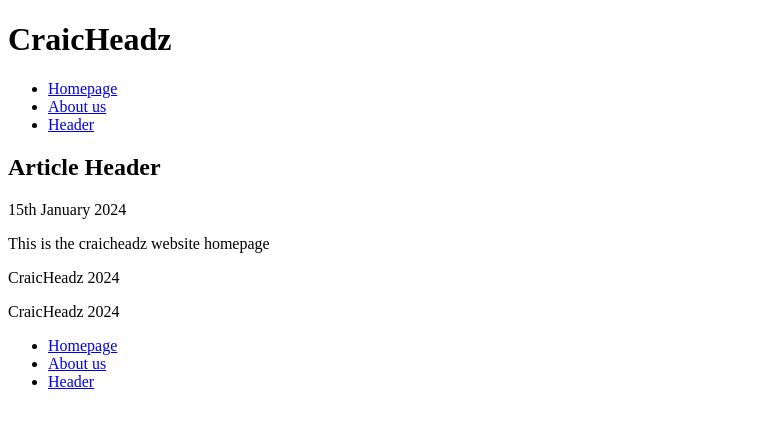
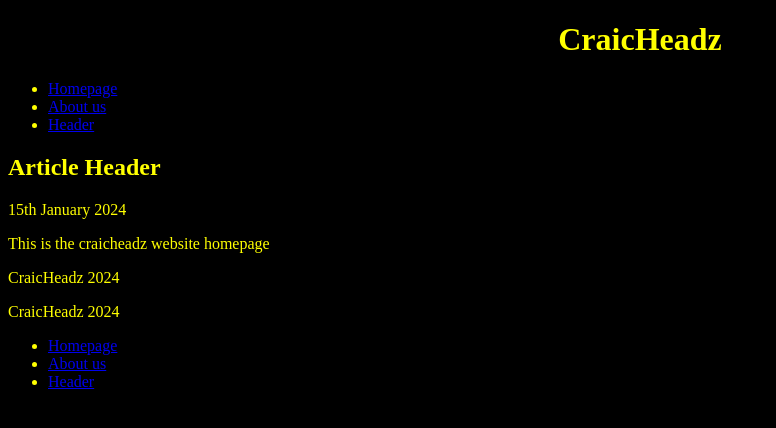
Before and after one commit to WillGarns/CraicHeadz, a plain HTML site: page index.html in a window 1280 px wide. Shown: the whole page, without its empty margins (0-776 px from the left). Drawn offline with Linux system fonts and the light colour scheme.

Commit message:
css file addition

```diff
--- /dev/null
+++ b/css/style.css
@@ -0,0 +1,12 @@
+body {
+    background-color: black;
+    color: yellow;
+}
+
+h1 {
+    text-align: center;
+}
+
+p {
+
+}
--- a/index.html
+++ b/index.html
@@ -2,6 +2,7 @@
 <html>
     <head>
         <meta charset="utf-8">
+        <link rel="stylesheet" href="css/style.css">
         <!--The browser takes this title and displays it at the top of the tab -->
         <title>CraicHeadz</title>
     </head>
```
